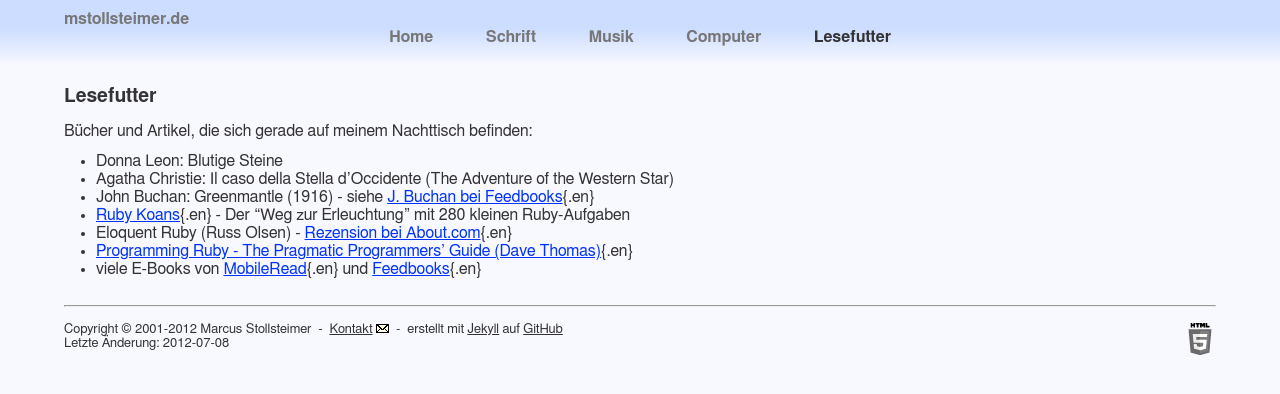
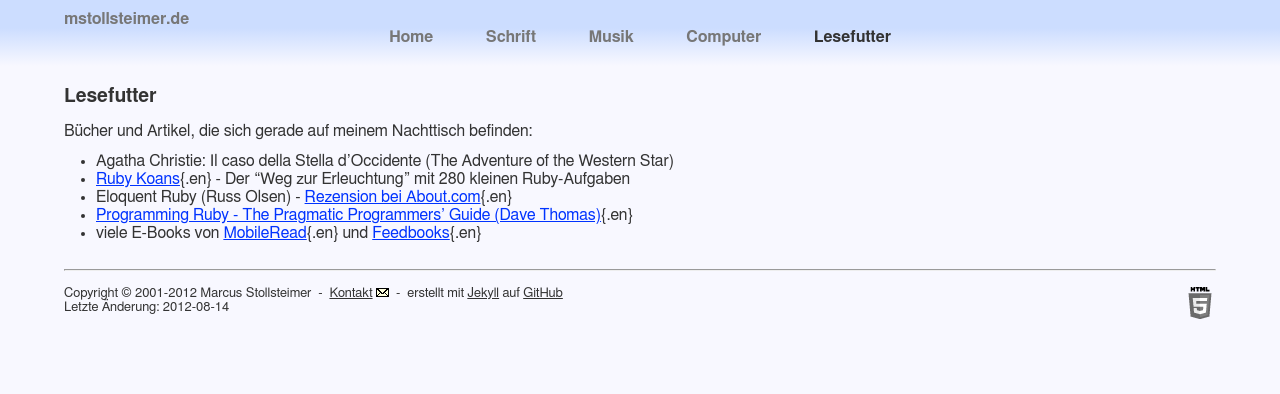
Before and after one commit to stomar/stomar.github.com, a Jekyll site: the page built from lesefutter.md, in a window 1280 px wide. Shown: the top 394 px of the page. Built offline with Jekyll 4.4.1, drawn with Linux system fonts in a browser that asks for light colours.

Commit message:
book list updated

```diff
--- a/lesefutter.md
+++ b/lesefutter.md
@@ -1,14 +1,12 @@
 ---
 layout: main
 title: Lesefutter
-date: 2012-07-08
+date: 2012-08-14
 ---
 
 Bücher und Artikel, die sich gerade auf meinem Nachttisch befinden:
 
-- Donna Leon: Blutige Steine
 - Agatha Christie: Il caso della Stella d'Occidente (The Adventure of the Western Star)
-- John Buchan: Greenmantle (1916) - siehe [J. Buchan bei Feedbooks](http://de.feedbooks.com/author/17){.en}
 - [Ruby Koans](http://rubykoans.com/){.en} - Der "Weg zur Erleuchtung" mit 280 kleinen Ruby-Aufgaben
 - Eloquent Ruby (Russ Olsen) - [Rezension bei About.com](http://ruby.about.com/od/reviewsevents/gr/Eloquent-Ruby-By-Russ-Olsen.htm){.en}
 - [Programming Ruby - The Pragmatic Programmers' Guide (Dave Thomas)](http://pragprog.com/book/ruby3/programming-ruby-1-9){.en}
```
